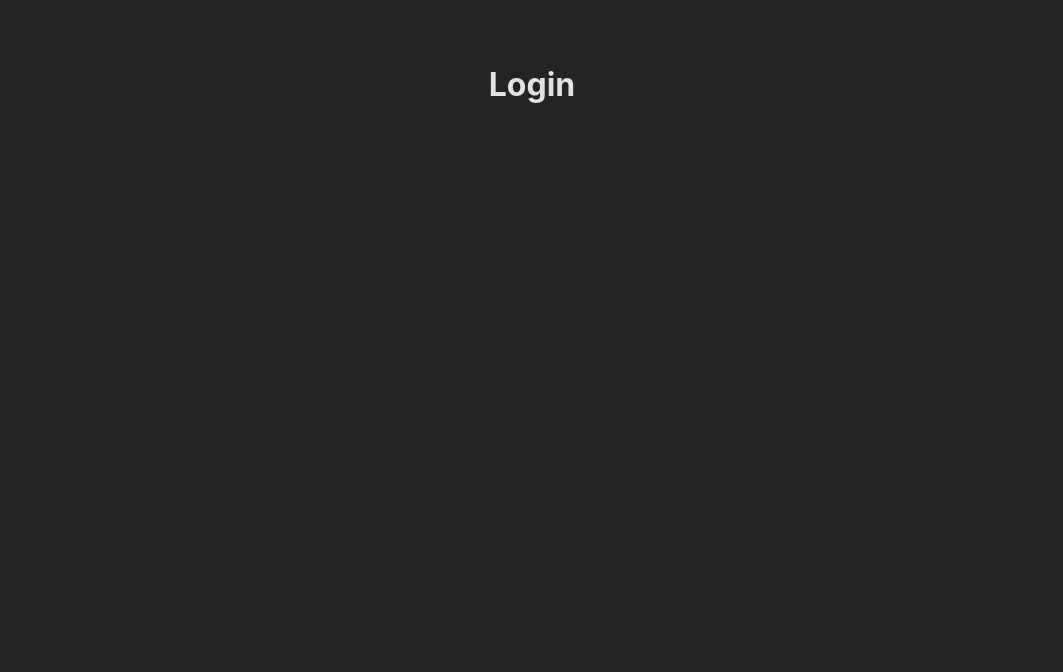
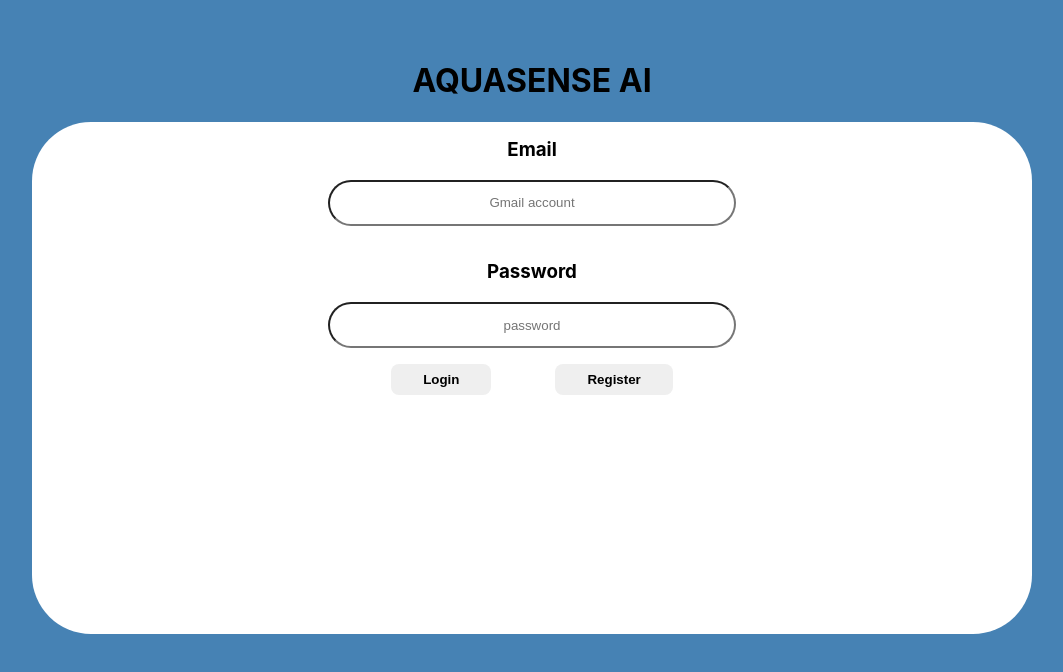
Before and after one commit to jmngandu/Aquasense-AI, a React (Vite) app in the folder frontend/: page / in a window 1280 px wide. Shown: the top 672 px of the page, without its empty margins (108-1171 px from the left). Built offline with nearby package versions, Linux system fonts and the light colour scheme.

Commit message:
added frontend

```diff
--- a/frontend/src/App.css
+++ b/frontend/src/App.css
@@ -1,6 +1,33 @@
 #root {
-  max-width: 1280px;
-  margin: 0 auto;
+  /* max-width: 1280px; */
   padding: 2rem;
   text-align: center;
 }
+body {
+  display: flex;
+  justify-content: center;
+}
+.form-section {
+  background-color: #fff;
+  width: 1000px;
+  height: 512px;
+  border-radius: 59px;
+}
+.input {
+  width: 400px;
+  height: 40px;
+  border-radius: 28px;
+  text-align: center;
+}
+
+.input-title {
+  padding-top: 1rem;
+  color: black;
+}
+.log-btn {
+  margin: 1rem 2rem;
+  padding: 0.5rem 2rem;
+  border-radius: 0.5rem;
+  border: none;
+  font-weight: bold;
+}
--- a/frontend/src/Components/LoginPage.jsx
+++ b/frontend/src/Components/LoginPage.jsx
@@ -1,8 +1,40 @@
 import React from "react";
+
 export default function LoginPage() {
   return (
     <>
-      <h1>Login</h1>
+      <div className="LoginPage">
+        <h1>AQUASENSE AI</h1>
+        <form className="form-section">
+          <div className="email-sect group-log">
+            <h3 className="input-title">Email</h3>
+            <input
+              type="email"
+              placeholder="Gmail account"
+              name="email"
+              className="input"
+              id="input-email"
+            />
+          </div>
+          <div className="password-sect group-log">
+            <h3 className="input-title">Password</h3>
+            <input
+              type="password"
+              placeholder="password"
+              name="password"
+              className="input"
+              id="input-password"
+            />
+          </div>
+
+          <div className="register-input">
+            <button id="login-btn" className="log-btn">
+              Login
+            </button>
+            <button className="log-btn">Register</button>
+          </div>
+        </form>
+      </div>
     </>
   );
 }
--- a/frontend/src/index.css
+++ b/frontend/src/index.css
@@ -1,14 +1,15 @@
 :root {
   font-family: Inter, system-ui, Avenir, Helvetica, Arial, sans-serif;
-  line-height: 1.5;
   font-weight: 400;
 
   color-scheme: light dark;
-  color: rgba(255, 255, 255, 0.87);
-  background-color: #242424;
-
+  background-color: steelblue;
   font-synthesis: none;
   text-rendering: optimizeLegibility;
   -webkit-font-smoothing: antialiased;
   -moz-osx-font-smoothing: grayscale;
 }
+/* body {
+  display: flex;
+  align-items: center;
+} */
```
